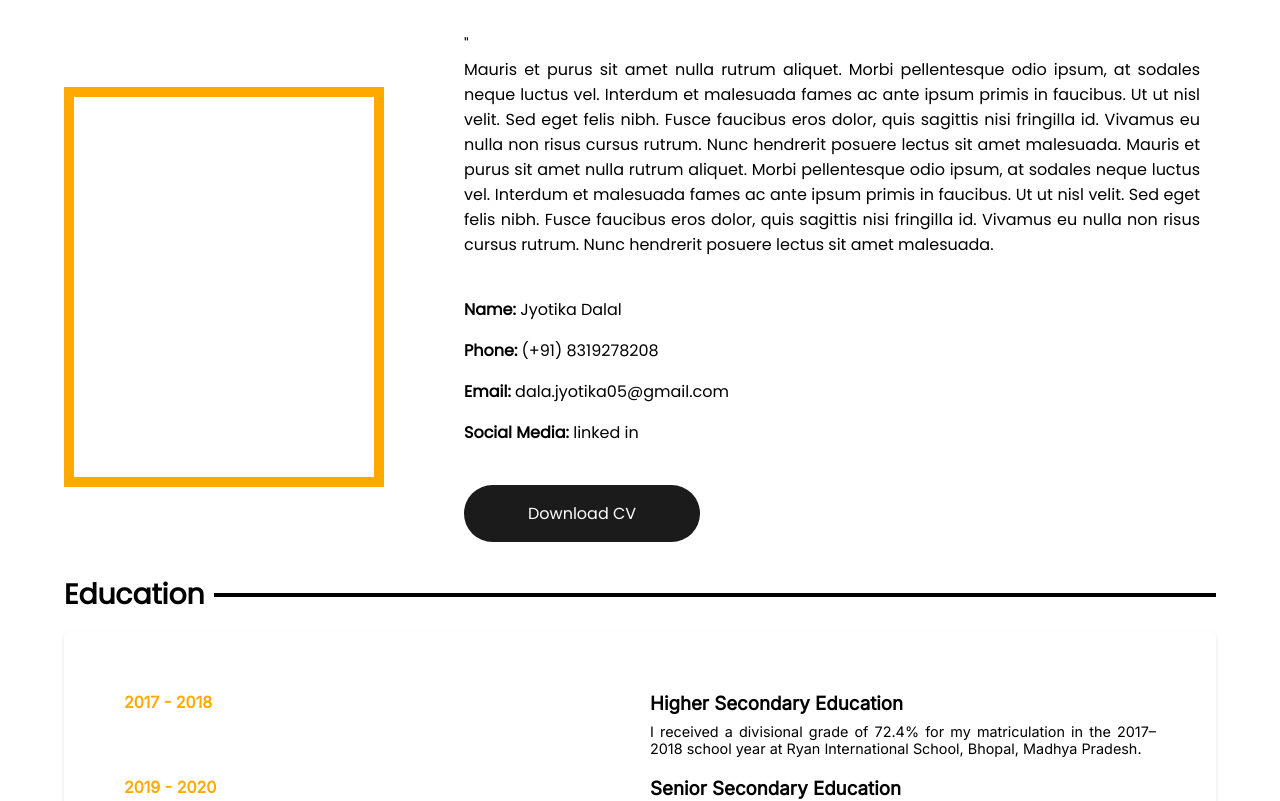
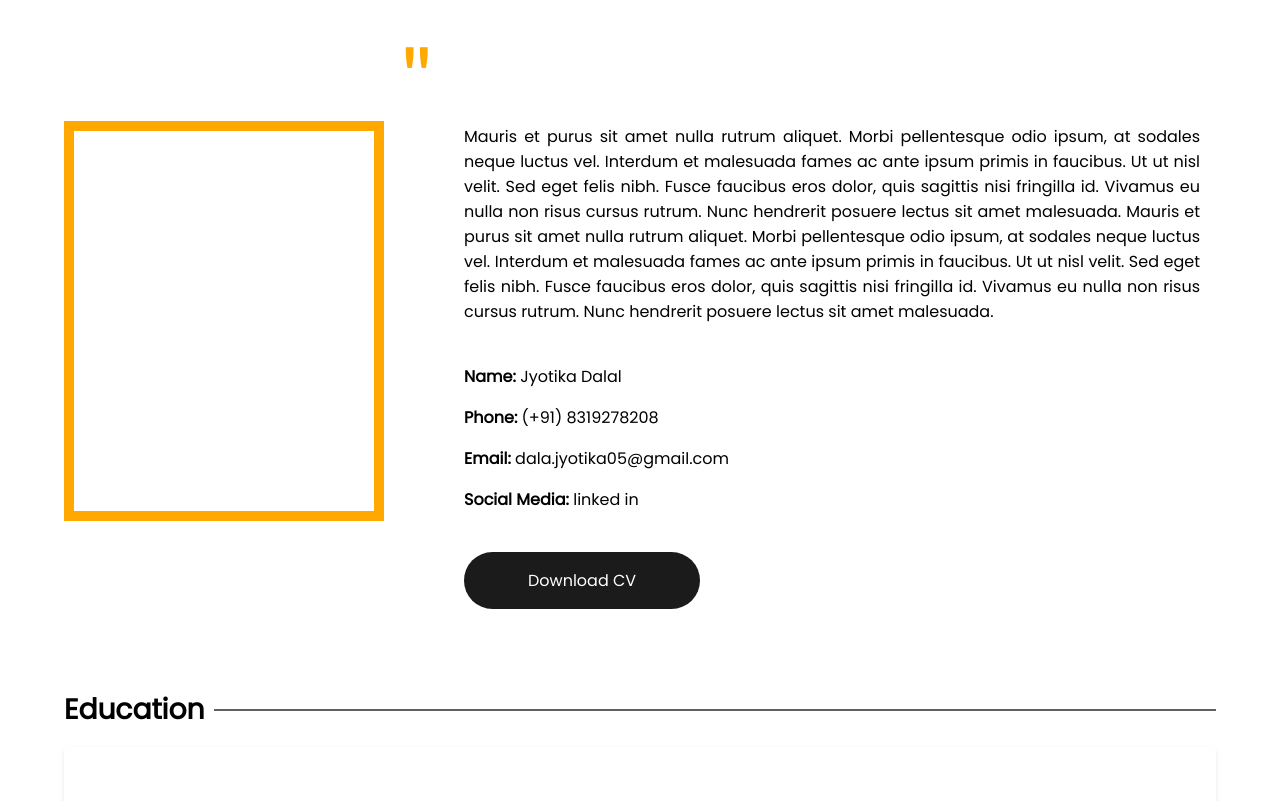
Before and after one commit to Rutuza/React-portfolio, a React (Create React App) app: page / in a window 1280 px wide. Shown: the top 801 px of the page. Built offline with nearby package versions, Linux system fonts and the light colour scheme; a web font is replaced by a local one.

Commit message:
comma styling done

```diff
--- a/src/App.css
+++ b/src/App.css
@@ -149,6 +149,15 @@
     text-align: justify;
     margin: 0 3rem;
 }
+
+.comma
+{
+    color: #FFA800;
+    font-family: 'Ubuntu', sans-serif;
+    font-size: 5rem;
+    margin-left: -4rem;
+
+}
 .self-text
 {
     width: 100%;
@@ -185,7 +194,9 @@
 {
     display: flex;
     align-items: center;
+    justify-content: center;
     gap: 10px;
+    margin-top: 3rem;
     font-size: 1.5rem;
     width: 100%;
 }
@@ -193,7 +204,7 @@
 .line
 {
     width: 90%;
-    border: 2px solid black;
+    border: 1px solid rgb(98, 97, 97);
 }
 
 .education-section, .experience-section
```
Also changed, not shown: src/Assets/components/Aboutme.jsx (indentation only).
